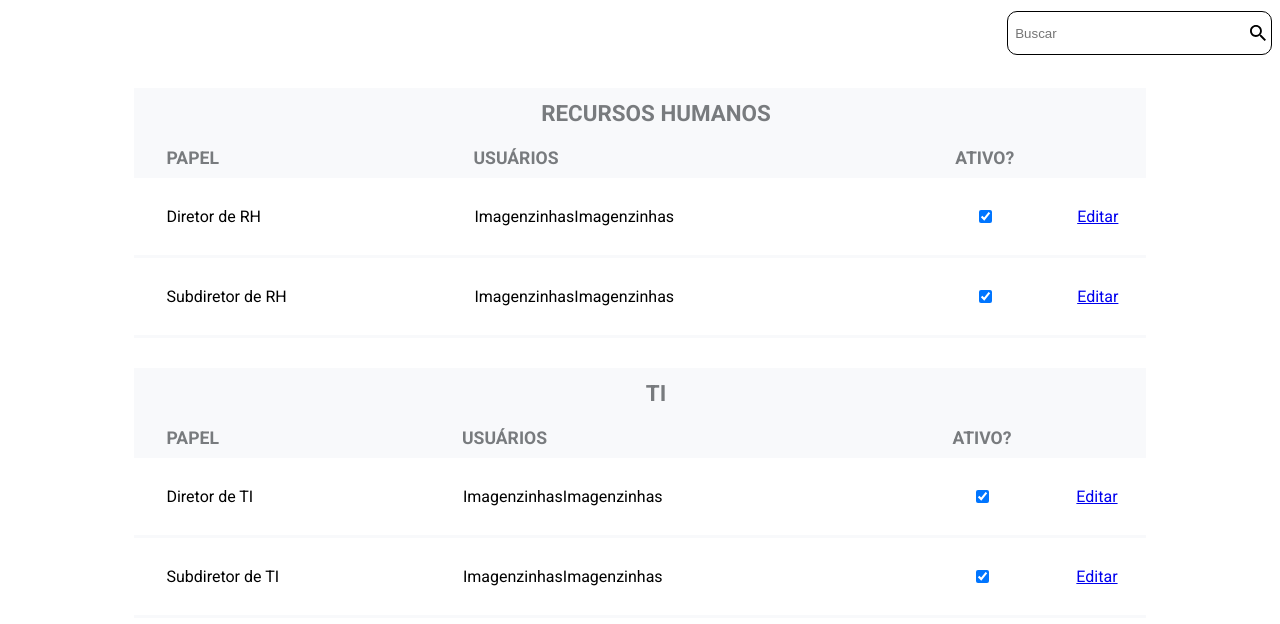
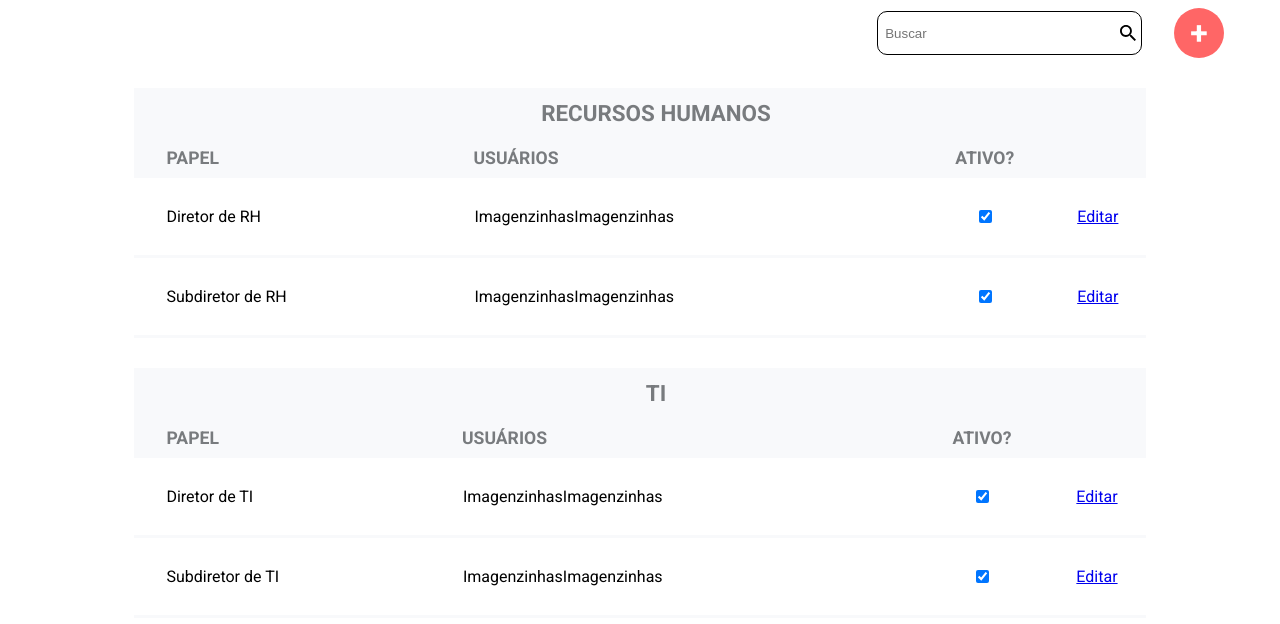
Before and after one commit to baraodev/sou-areas-papeis, a React (Create React App) app: page / in a window 1280 px wide. Shown: the top 624 px of the page. Built offline with nearby package versions, Linux system fonts and the light colour scheme.

Commit message:
Exibindo e estilizando o botão de adicionar

```diff
--- a/src/components/ActionRoles/index.js
+++ b/src/components/ActionRoles/index.js
@@ -16,6 +16,9 @@ const ActionRoles = ({ search, handleSearch }) => (
       />
       <img src={searchIcon} alt="" />
     </div>
+    <a href="/add" className="add-role">
+      +
+    </a>
   </nav>
 );
 
--- a/src/components/ActionRoles/styles.scss
+++ b/src/components/ActionRoles/styles.scss
@@ -14,6 +14,8 @@ nav.actions-roles {
     align-items: center;
     border: 1.5px solid black;
     border-radius: 10px;
+    margin-right: 2rem;
+
     > input {
       width: 100%;
       height: 100%;
@@ -25,4 +27,19 @@ nav.actions-roles {
       height: 16px;
     }
   }
+
+  > a.add-role {
+    width: 50px;
+    height: 50px;
+    margin-right: 3rem;
+    background: lighten(red, 20);
+    color: #fff;
+    font-size: 2rem;
+    text-align: center;
+    font-weight: bold;
+    text-decoration: none;
+    border-radius: 50%;
+    line-height: 50px;
+    cursor: pointer;
+  }
 }
```
